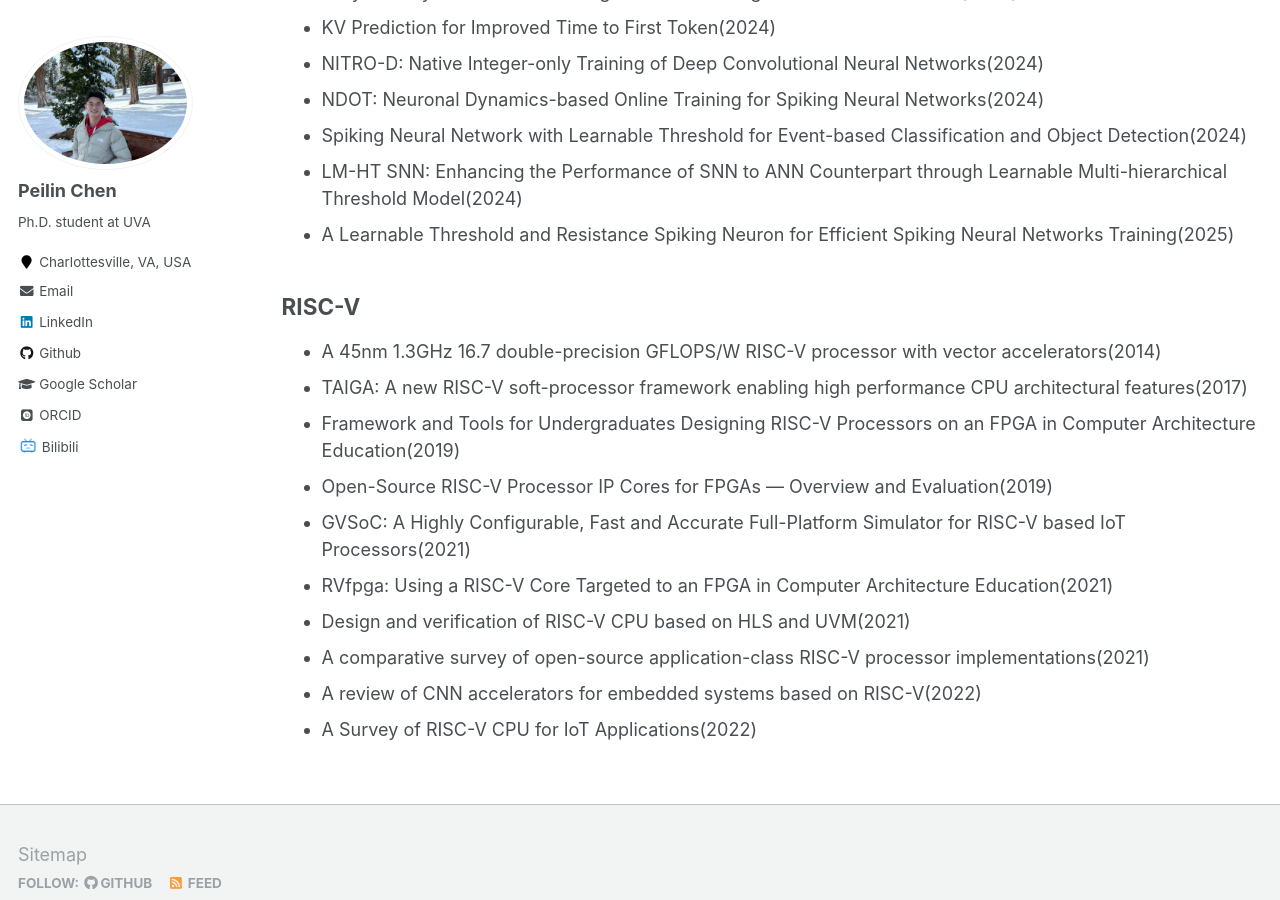
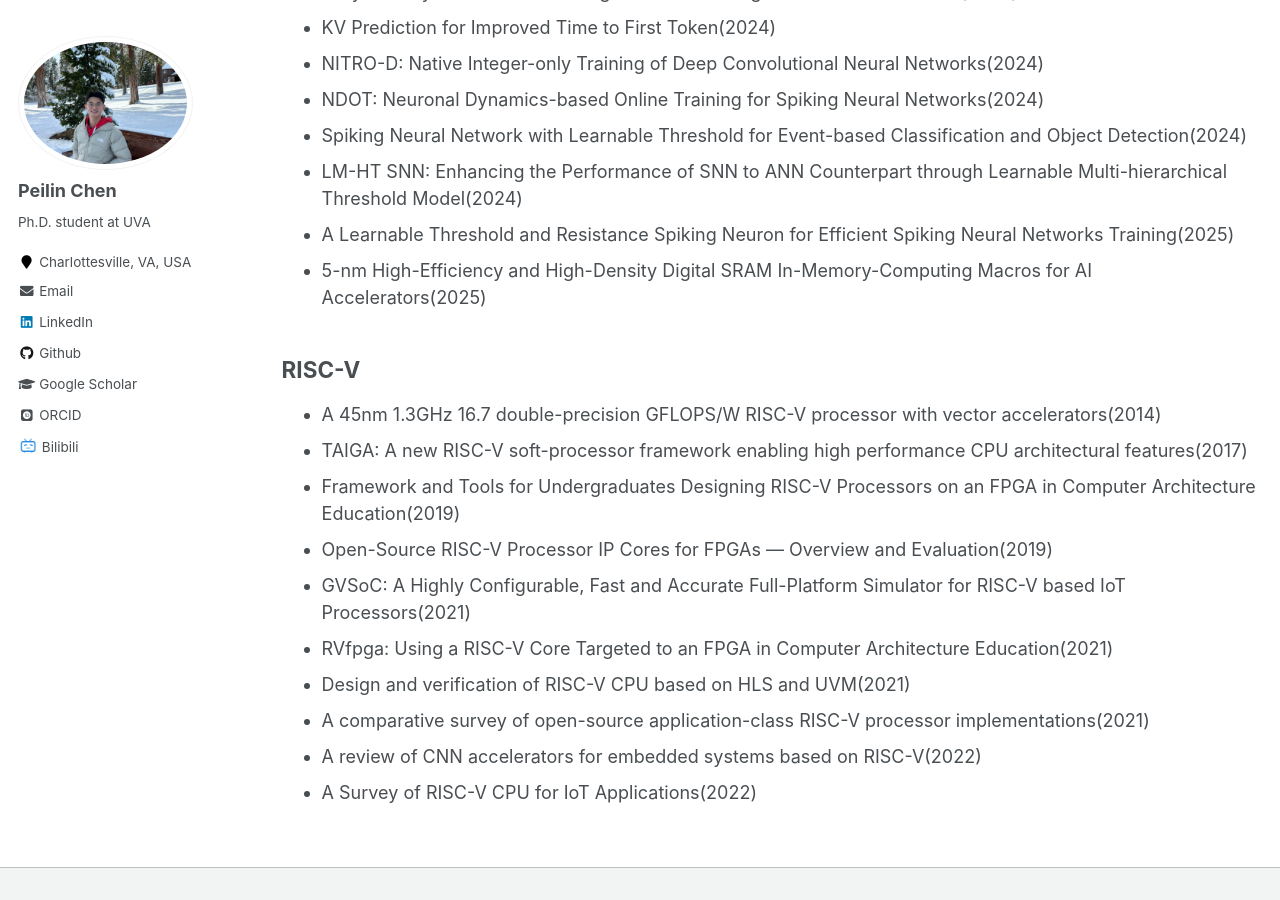
Before and after one commit to peilin-chen/peilin-chen.github.io, a Jekyll site: the page built from _pages/reading list.md, in a window 1280 px wide and 900 px high, scrolled down 14082 px. Built offline with Jekyll 4.4.1, drawn with Linux system fonts in a browser that asks for light colours; some web fonts are replaced; formulas are drawn with MathJax 3.

Commit message:
Add new reading list entry for SRAM macros
Added a new entry for 5-nm High-Efficiency and High-Density Digital SRAM In-Memory-Computing Macros for AI Accelerators.

```diff
--- a/_pages/reading list.md
+++ b/_pages/reading list.md
@@ -336,6 +336,7 @@ author_profile: true
   - Spiking Neural Network with Learnable Threshold for Event-based Classification and Object Detection(2024)
   - LM-HT SNN: Enhancing the Performance of SNN to ANN Counterpart through Learnable Multi-hierarchical Threshold Model(2024)
   - A Learnable Threshold and Resistance Spiking Neuron for Efficient Spiking Neural Networks Training(2025)
+  - 5-nm High-Efficiency and High-Density Digital SRAM In-Memory-Computing Macros for AI Accelerators(2025)
 
 ## RISC-V
   - A 45nm 1.3GHz 16.7 double-precision GFLOPS/W RISC-V processor with vector accelerators(2014)
```
